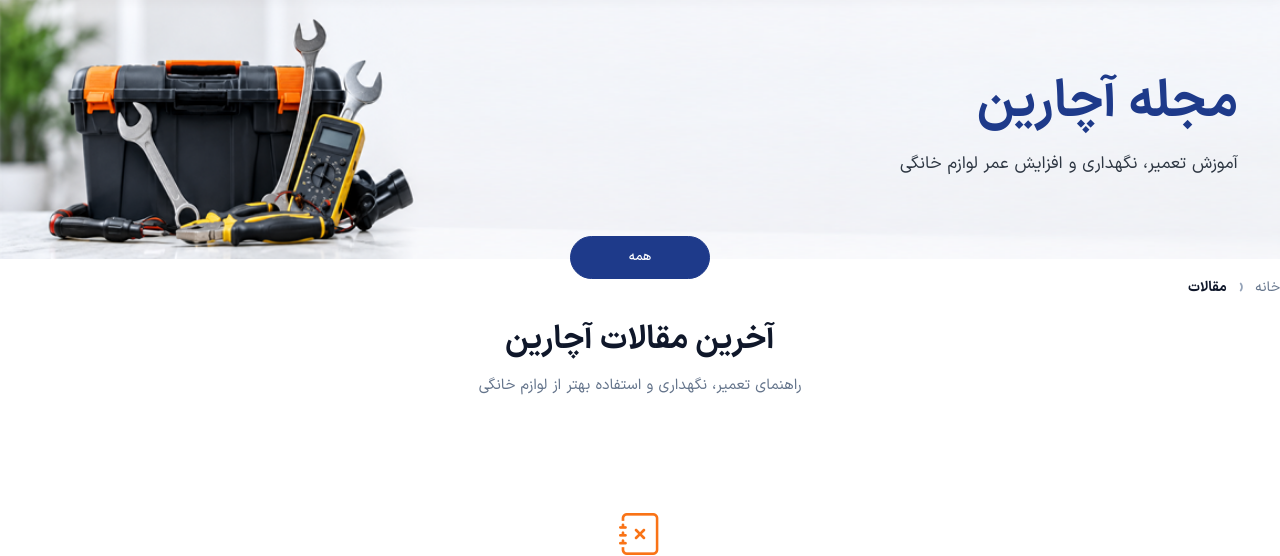
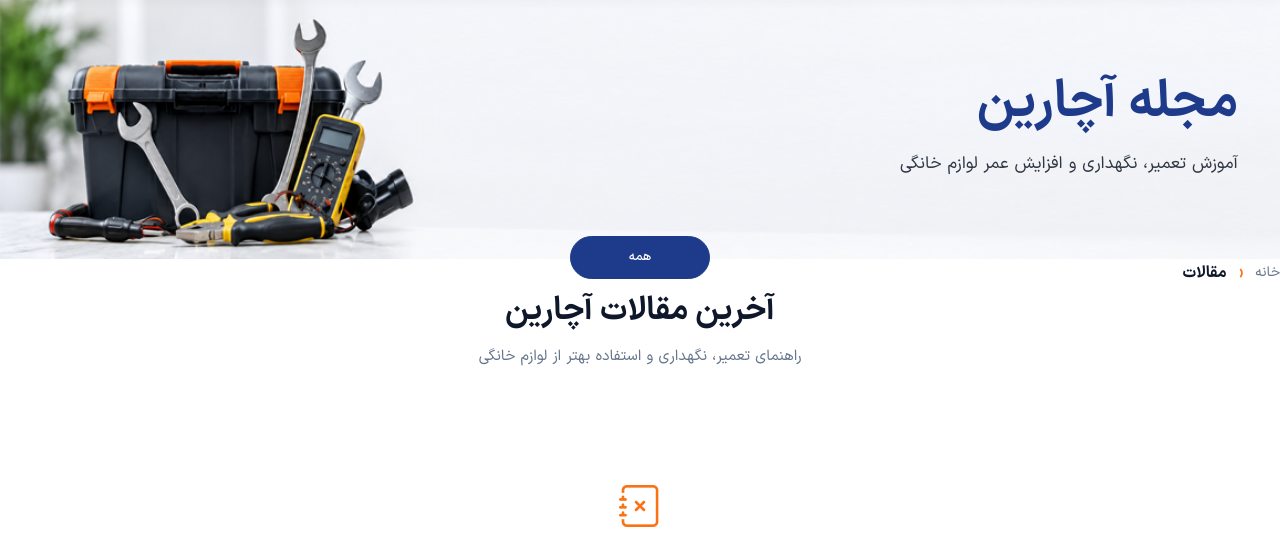
Before and after one commit to Fs310/acharin, a Django app: page /new in a window 1280 px wide. Shown: the part 84-640 px from the top of the page. Run offline with Django 5.2, Linux system fonts and the light colour scheme; data that the repository does not hold is empty; some libraries are stand-ins or nearby versions.

Commit message:
Standardize breadcrumb arrows as orange pseudo-elements

```diff
--- a/static/css/overrides.css
+++ b/static/css/overrides.css
@@ -21,6 +21,10 @@
 /* ===================== Breadcrumb مشترک سایت ===================== */
 
 .site-breadcrumb,
+.about-link,
+.service-link .link,
+.blog-link .link,
+.contact-link,
 .client-breadcrumb,
 .invoices-breadcrumb,
 .invoice-breadcrumb {
@@ -28,15 +32,15 @@
     align-items: center;
     justify-content: flex-start;
     gap: 0;
-    width: 100%;
-    margin: 0;
-    padding: 16px 0;
     direction: rtl;
     text-align: right;
-    font-size: 14px;
 }
 
 .site-breadcrumb > *,
+.about-link > *,
+.service-link .link > *,
+.blog-link .link > *,
+.contact-link > *,
 .client-breadcrumb > *,
 .invoices-breadcrumb > *,
 .invoice-breadcrumb > * {
@@ -46,27 +50,38 @@
     line-height: 1.8;
 }
 
-.site-breadcrumb > * + *::before,
-.client-breadcrumb > * + *::before,
-.invoices-breadcrumb > * + *::before,
-.invoice-breadcrumb > * + *::before {
+/* فلش فقط با pseudo-element می‌آید؛ هیچ span جداگانه‌ای لازم نیست. */
+.site-breadcrumb a + a::before,
+.site-breadcrumb a + span[aria-current="page"]::before,
+.about-link a + a::before,
+.about-link a + span[aria-current="page"]::before,
+.service-link .link a + a::before,
+.service-link .link a + span[aria-current="page"]::before,
+.blog-link .link a + a::before,
+.blog-link .link a + span[aria-current="page"]::before,
+.contact-link a + a::before,
+.contact-link a + span[aria-current="page"]::before,
+.client-breadcrumb a + a::before,
+.client-breadcrumb a + span[aria-current="page"]::before,
+.invoices-breadcrumb a + a::before,
+.invoices-breadcrumb a + span[aria-current="page"]::before,
+.invoice-breadcrumb a + a::before,
+.invoice-breadcrumb a + span[aria-current="page"]::before {
     content: "‹";
     display: inline-flex;
     align-items: center;
     justify-content: center;
     margin: 0 12px;
-    color: #94a3b8;
+    color: #f97316;
     font-size: 18px;
     line-height: 1;
 }
 
-.client-breadcrumb > span[aria-hidden="true"],
-.invoices-breadcrumb > span[aria-hidden="true"],
-.invoice-breadcrumb > span[aria-hidden="true"] {
-    display: none;
-}
-
 .site-breadcrumb a,
+.about-link a,
+.service-link .link a,
+.blog-link .link a,
+.contact-link a,
 .client-breadcrumb a,
 .invoices-breadcrumb a,
 .invoice-breadcrumb a {
@@ -77,6 +92,14 @@
 
 .site-breadcrumb a:hover,
 .site-breadcrumb a:focus-visible,
+.about-link a:hover,
+.about-link a:focus-visible,
+.service-link .link a:hover,
+.service-link .link a:focus-visible,
+.blog-link .link a:hover,
+.blog-link .link a:focus-visible,
+.contact-link a:hover,
+.contact-link a:focus-visible,
 .client-breadcrumb a:hover,
 .client-breadcrumb a:focus-visible,
 .invoices-breadcrumb a:hover,
@@ -87,6 +110,10 @@
 }
 
 .site-breadcrumb span[aria-current="page"],
+.about-link span[aria-current="page"],
+.service-link .link span[aria-current="page"],
+.blog-link .link span[aria-current="page"],
+.contact-link span[aria-current="page"],
 .client-breadcrumb span[aria-current="page"],
 .invoices-breadcrumb span[aria-current="page"],
 .invoice-breadcrumb span[aria-current="page"] {
@@ -220,6 +247,10 @@
 
 @media (max-width: 576px) {
     .site-breadcrumb,
+    .about-link,
+    .service-link .link,
+    .blog-link .link,
+    .contact-link,
     .client-breadcrumb,
     .invoices-breadcrumb,
     .invoice-breadcrumb {
@@ -229,10 +260,22 @@
         white-space: nowrap;
     }
 
-    .site-breadcrumb > * + *::before,
-    .client-breadcrumb > * + *::before,
-    .invoices-breadcrumb > * + *::before,
-    .invoice-breadcrumb > * + *::before {
+    .site-breadcrumb a + a::before,
+    .site-breadcrumb a + span[aria-current="page"]::before,
+    .about-link a + a::before,
+    .about-link a + span[aria-current="page"]::before,
+    .service-link .link a + a::before,
+    .service-link .link a + span[aria-current="page"]::before,
+    .blog-link .link a + a::before,
+    .blog-link .link a + span[aria-current="page"]::before,
+    .contact-link a + a::before,
+    .contact-link a + span[aria-current="page"]::before,
+    .client-breadcrumb a + a::before,
+    .client-breadcrumb a + span[aria-current="page"]::before,
+    .invoices-breadcrumb a + a::before,
+    .invoices-breadcrumb a + span[aria-current="page"]::before,
+    .invoice-breadcrumb a + a::before,
+    .invoice-breadcrumb a + span[aria-current="page"]::before {
         margin: 0 8px;
         font-size: 16px;
     }
```
